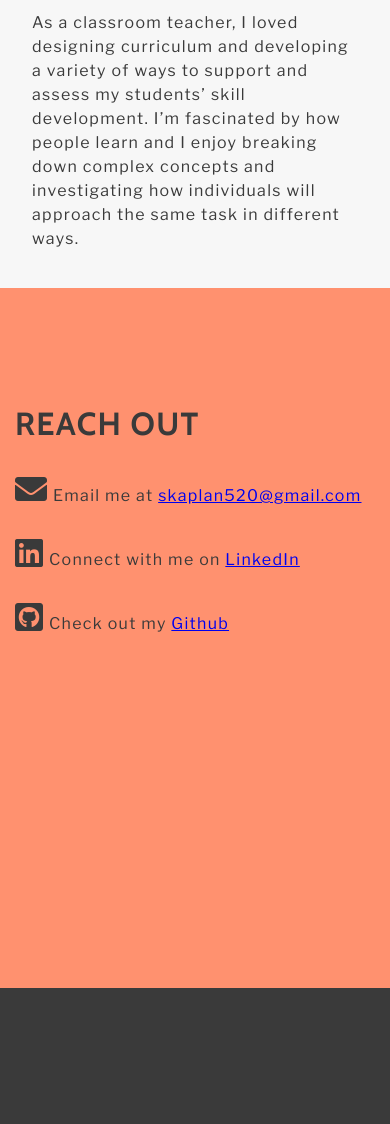
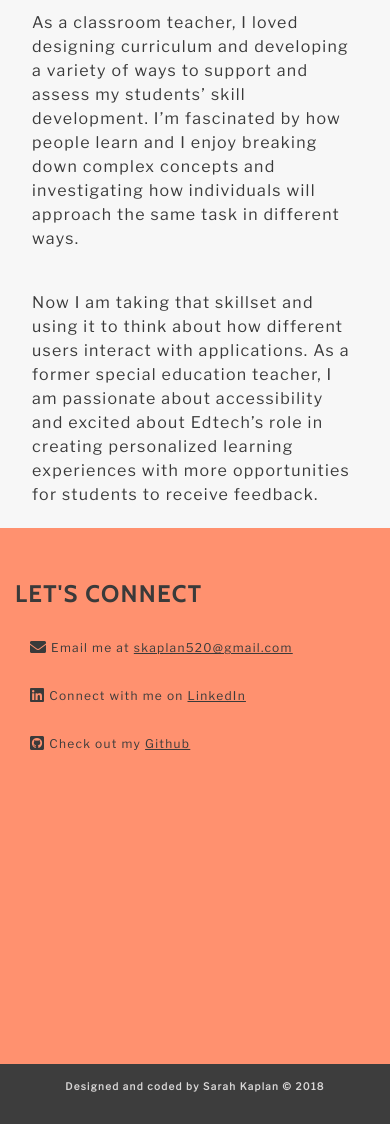
Before and after one commit to SKaplan01/SKaplan01.github.io, a plain HTML site: page index.html in a window 390 px wide. Shown: the part 1297-2421 px from the top of the page. Before the commit the page ends 2285 px from the top, so only its background shows below. Drawn offline with nearby package versions, Linux system fonts and the light colour scheme.

Commit message:
full draft of site

```diff
--- a/index.html
+++ b/index.html
@@ -99,21 +99,24 @@
   <section id="contact">
     <div>
       <a id="contact_link"></a>
-      <h1>Reach out</h1>
+      <h1>Let's connect</h1>
     </div>
     <div id="contact_container">
       <div>
-        <i class="fa fa-envelope fa-2x" aria-hidden="true"></i>
+        <i class="fa fa-envelope fa-lg" aria-hidden="true"></i>
         Email me at <span><a href="mailto:skaplan520@gmail.com">skaplan520@gmail.com</a></span>
       </div>
       <div>
-        <i class="fab fa-linkedin fa-2x" aria-hidden="true"></i>
+        <i class="fab fa-linkedin fa-lg" aria-hidden="true"></i>
         Connect with me on <span><a href="https://www.linkedin.com/in/sarah-kaplan-29b993160" target="_blank">LinkedIn</a></span>
       </div>
       <div>
-        <i class="fab fa-github-square fa-2x" aria-hidden="true"></i>
+        <i class="fab fa-github-square fa-lg" aria-hidden="true"></i>
         Check out my <span><a href="https://github.com/SKaplan01" target="_blank">Github</a></span>
       </div>
+    </div>
+    <div class="footer">
+      <h5>Designed and coded by Sarah Kaplan &copy; 2018</h5>
     </div>
   </section>
 </body>
--- a/style.css
+++ b/style.css
@@ -148,7 +148,7 @@ body {
 #about_container {
   width: 100%;
   display: flex;
-  height: 700px;
+  height: 800px;
 }
 .left_col,
 .right_col {
@@ -179,7 +179,7 @@ body {
 }
 
 .left_col button:hover {
-  border-color: rgb(59, 168, 182);
+  border-color: rgb(79, 179, 192);
   background-color: rgb(247, 247, 247);
 }
 
@@ -203,7 +203,7 @@ body {
   background-color: rgb(247, 247, 247);
 }
 
-@media (min-width: 801px) {
+@media (min-width: 799px) {
   #hidden_about {
     display: none;
   }
@@ -241,7 +241,7 @@ body {
   }
 }
 
-@media (max-width: 800px) {
+@media (max-width: 798px) {
   #hidden_about {
     padding-top: 100px;
     padding-bottom: 40px;
@@ -282,6 +282,7 @@ body {
   }
   #about_container {
     flex-direction: column;
+    height: 900px;
   }
   #profile_pic {
     width: 133px;
@@ -297,41 +298,100 @@ body {
     padding: 0.25em;
   }
   .left_col {
-    height: 400px;
+    height: 300px;
   }
 }
 
-@media (max-width: 320px) {
+@media (max-width: 450px) {
   .left_col {
-    height: 470px;
+    height: 260px;
+  }
+  #about_container {
+    height: 940px;
+  }
+}
+
+@media (max-width: 380px) {
+  #about_container {
+    height: 1240px;
+  }
+}
+
+@media (max-width: 330px) {
+  .left_col {
+    height: 260px;
+  }
+  #about_container {
+    height: 1140px;
   }
 }
 
 #contact {
-  height: 700px;
   width: 100%;
-  padding-left: 5px;
+  display: flex;
+  flex-direction: column;
   background-color: rgb(255, 145, 111);
   font-family: 'Libre Franklin', sans-serif;
 }
 
 #contact_container {
+  height: 430px;
   display: flex;
   justify-content: space-around;
   line-height: 4em;
+  padding-left: 5px;
+}
+
+#contact_container div {
+  padding-left: 25px;
 }
 
 #contact h1 {
-  padding-top: 3em;
+  padding-left: 15px;
+  padding-top: 1.5em;
   font-family: 'Cabin', sans-serif;
   text-transform: uppercase;
+}
+
+.footer {
+  width: 100%;
+  height: 60px;
+  margin-left: 0px;
+  padding-left: 0px;
+  background-color: rgb(61, 61, 61);
+  color: rgb(218, 216, 216);
+  text-align: center;
+}
+
+#contact a {
+  all: unset;
+  text-decoration: underline;
 }
 
 @media (max-width: 1000px) {
   #contact_container {
     flex-direction: column;
+    justify-content: flex-start;
+  }
+}
+
+@media (max-width: 600px) {
+  #contact_container {
+    height: 470px;
+  }
+}
+
+@media (max-width: 400px) {
+  #contact_container {
+    height: 440px;
   }
   #contact {
-    padding-left: 15px;
+    font-size: 0.75em;
   }
 }
+
+@media (max-width: 330px) {
+  #contact_container {
+    height: 370px;
+  }
+}
```
